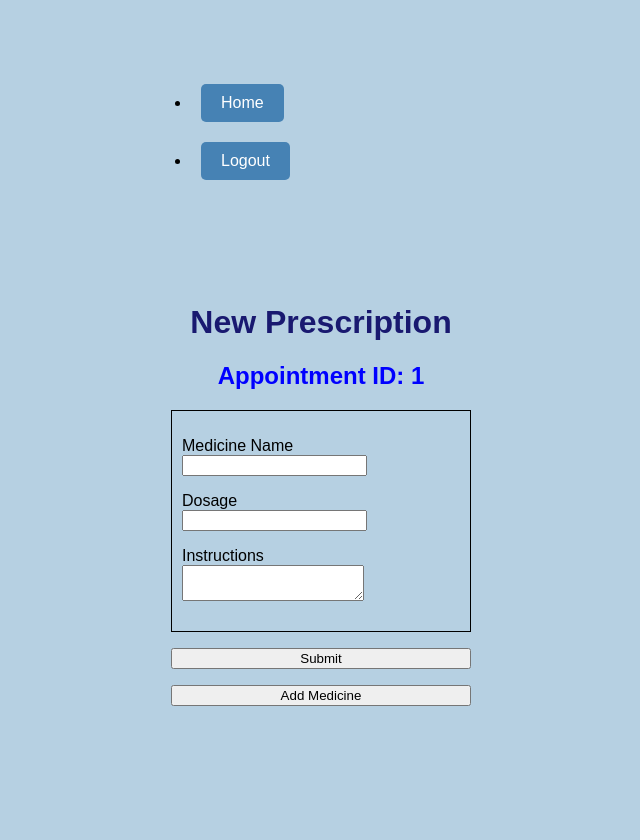
After one commit to moontasirabtahee/CSE_470_Telemedicine_Website, a Flask app: page /prescription/new/1 in a window 1280 px wide. The commit adds this page. Shown: the whole page, without its empty margins (319-959 px from the left). Run offline with Flask 3, Linux system fonts and the light colour scheme; the visitor is signed in with stand-in values (Sample User, id 1).

Commit message:
prescription init

```diff
--- a/app.py
+++ b/app.py
@@ -30,3 +30,7 @@ app.register_blueprint(patient.patient_bp)
 app.register_blueprint(doctor.doctor)
 from views import appoinment
 app.register_blueprint(appoinment.appointment)
+
+from views import prescription
+app.register_blueprint(prescription.prescription_bp)
+app.jinja_env.globals.update(zip=zip)
--- /dev/null
+++ b/forms/prescription.py
@@ -0,0 +1,10 @@
+from flask_wtf import FlaskForm
+from wtforms import StringField, TextAreaField, SubmitField, FieldList, FormField
+from wtforms.validators import DataRequired
+
+class PrescriptionForm(FlaskForm):
+    appointment_id = StringField('Appointment ID', validators=[DataRequired()])
+    medicines = FieldList(StringField('Medicine Name', validators=[DataRequired()]), min_entries=1)
+    dosages = FieldList(StringField('Dosage', validators=[DataRequired()]), min_entries=1)
+    instructions = FieldList(TextAreaField('Instructions'), min_entries=1)
+    submit = SubmitField('Submit')
--- a/models/prescription.py
+++ b/models/prescription.py
@@ -1,3 +1,4 @@
+
 # models/prescription.py
 from . import db
 
@@ -8,7 +9,7 @@ class Prescription(db.Model):
     appointment_id = db.Column(db.Integer, db.ForeignKey('appointments.id'), nullable=False)
     medicine_name = db.Column(db.String(64), nullable=False)
     dosage = db.Column(db.String(64), nullable=False)
-    instructions = db.Column(db.Text, nullable=False)
+    instructions = db.Column(db.Text, nullable=True)
 
     def __repr__(self):
         return '<Prescription {}>'.format(self.id)
--- /dev/null
+++ b/templates/prescription.html
@@ -0,0 +1,24 @@
+{% extends "base.html" %}
+
+{% block content %}
+    <h1>New Prescription</h1>
+    <form method="POST" style="width: 300px;">
+        {{ form.hidden_tag() }}
+        <h2 style="color: blue;">Appointment ID: {{ appointment_id }}</h2>
+        {% for medicine, dosage, instruction in zip(form.medicines, form.dosages, form.instructions) %}
+            <div class="medicine" style="border: 1px solid black; padding: 10px; margin-bottom: 10px;">
+                <p>{{ medicine.label }}<br> {{ medicine }}</p>
+                <p>{{ dosage.label }}<br> {{ dosage }}</p>
+                <p>{{ instruction.label }}<br> {{ instruction }}</p>
+            </div>
+        {% endfor %}
+        <p>{{ form.submit(style="width: 100%;") }}</p>
+    </form>
+    <button id="add-medicine" style="width: 300px;">Add Medicine</button>
+    <script>
+        document.getElementById('add-medicine').addEventListener('click', function() {
+            var medicines = document.querySelector('.medicine').cloneNode(true);
+            document.querySelector('form').insertBefore(medicines, document.querySelector('#add-medicine'));
+        });
+    </script>
+{% endblock %}
--- a/views/patient.py
+++ b/views/patient.py
@@ -17,6 +17,7 @@ def patient(username):
     doctors = Doctor.query.join(Profile).all()
     user = User.query.filter_by(username=username).first()
     from controllers import patient
+
     appointments = patient.get_appointment_by_patient_id(current_user.id)
     # appointments to the doctor
     doctorx = Doctor.query.filter_by(id=appointments[0].doctor_id)
--- /dev/null
+++ b/views/prescription.py
@@ -0,0 +1,26 @@
+# views/patirnt.py
+from flask import Blueprint, render_template, redirect, url_for, request
+from flask_login import login_required , current_user
+
+from models import db, User, Profile, Doctor, Patient , Prescription
+from controllers import user, doctor, patient,profile , prescription
+from datetime import datetime
+
+# views/prescription.py
+from flask import Blueprint, render_template, request, redirect, url_for
+from flask_login import login_required
+from forms import prescription
+from controllers import prescription as pc
+
+prescription_bp = Blueprint('prescription', __name__)
+
+@prescription_bp.route('/prescription/new/<int:appointment_id>', methods=['GET', 'POST'])
+@login_required
+def new_prescription(appointment_id):
+    form = prescription.PrescriptionForm()
+    if form.validate_on_submit():
+        medicines = form.medicines.data
+        dosages = form.dosages.data
+        instructions = form.instructions.data
+        pc.create_prescription(appointment_id=appointment_id, medicines=medicines, dosages=dosages, instructions=instructions)
+    return render_template('prescription.html', form=form, appointment_id=appointment_id)
```
Also changed, not shown: controllers/prescription.py (+8 -41 lines), migrations/versions/eace6f150fad_prescription.py (added, +52 -0 lines), templates/appointments.html (+4 -8 lines), templates/doctor.html (+9 -2 lines).
